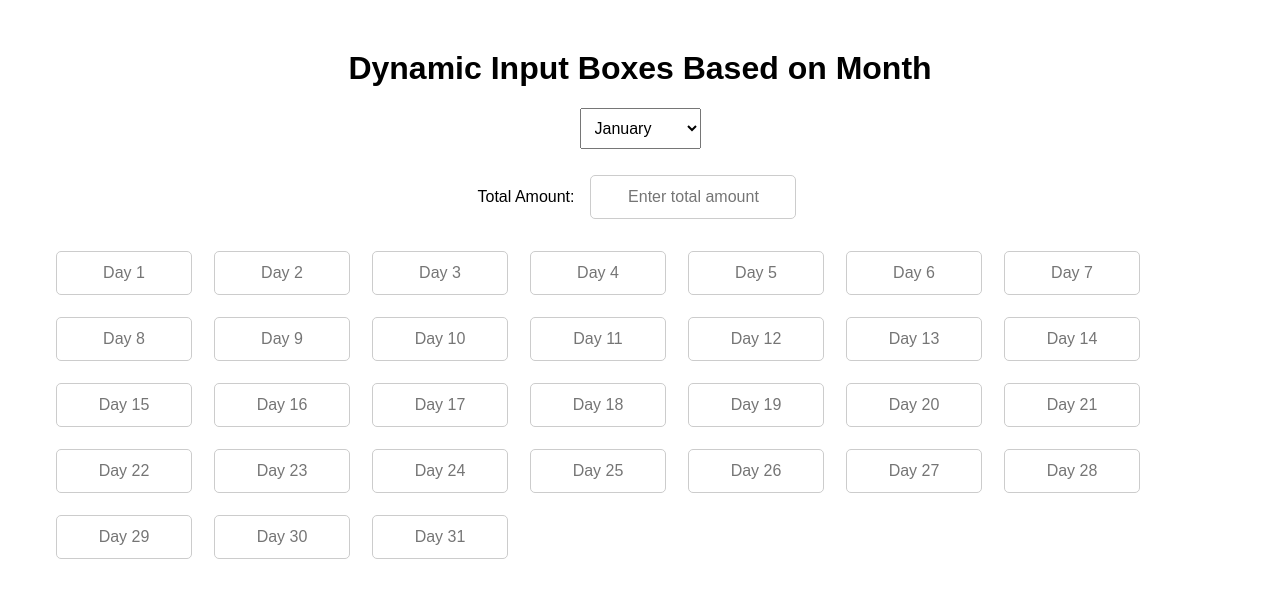
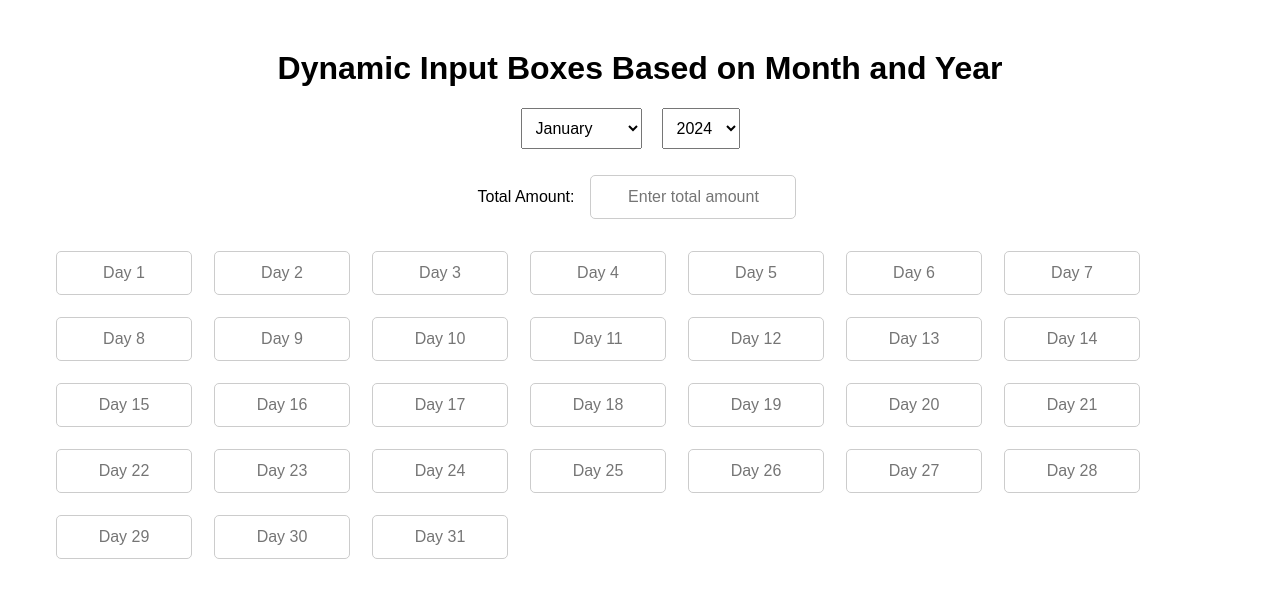
Before and after one commit to chavaleesing/pt-app, a React (Create React App) app: page / in a window 1280 px wide. Shown: the top 598 px of the page. Built offline with nearby package versions, Linux system fonts and the light colour scheme.

Commit message:
[update] monthly input

```diff
--- a/src/App.css
+++ b/src/App.css
@@ -3,11 +3,12 @@
   text-align: center;
   margin: 50px;
 }
-
+.year-select,
 .month-select {
   padding: 10px;
   font-size: 16px;
   margin-bottom: 20px;
+  margin-right: 20px;
 }
 
 .inputs-container {
--- a/src/App.js
+++ b/src/App.js
@@ -1,45 +1,28 @@
 import React, { useState } from 'react';
 import './App.css';
-
-function MonthInputs({ month, onChange }) {
-  const months = [
-    { value: 1, name: 'January' },
-    { value: 2, name: 'February' },
-    { value: 3, name: 'March' },
-    { value: 4, name: 'April' },
-    { value: 5, name: 'May' },
-    { value: 6, name: 'June' },
-    { value: 7, name: 'July' },
-    { value: 8, name: 'August' },
-    { value: 9, name: 'September' },
-    { value: 10, name: 'October' },
-    { value: 11, name: 'November' },
-    { value: 12, name: 'December' },
-  ];
-
-  return (
-    <select value={month} onChange={onChange} className="month-select">
-      {months.map((m) => (
-        <option key={m.value} value={m.value}>{m.name}</option>
-      ))}
-    </select>
-  );
-}
+import MonthInputs from './MonthInputs';
 
 function App() {
+  const currentYear = new Date().getFullYear();
   const [selectedMonth, setSelectedMonth] = useState(1); // Default to January (value: 1)
+  const [selectedYear, setSelectedYear] = useState(currentYear); // Default to current year
   const [inputValues, setInputValues] = useState(Array(31).fill('')); // Default to 31 empty strings
   const [totalAmount, setTotalAmount] = useState('');
 
   const handleMonthChange = (e) => {
     setSelectedMonth(parseInt(e.target.value, 10)); // Parse selected month to integer
-    setInputValues(Array(getDaysInMonth(parseInt(e.target.value, 10))).fill('')); // Reset input values based on selected month
+    setInputValues(Array(getDaysInMonth(parseInt(e.target.value, 10), selectedYear)).fill('')); // Reset input values based on selected month and year
   };
 
-  const getDaysInMonth = (month) => {
+  const handleYearChange = (e) => {
+    setSelectedYear(parseInt(e.target.value, 10)); // Parse selected year to integer
+    setInputValues(Array(getDaysInMonth(selectedMonth, parseInt(e.target.value, 10))).fill('')); // Reset input values based on selected month and year
+  };
+
+  const getDaysInMonth = (month, year) => {
     switch (month) {
       case 2:
-        return 29; // Set max date for February
+        return (year % 4 === 0 && year % 100 !== 0) || year % 400 === 0 ? 29 : 28; // Leap year calculation for February
       case 4:
       case 6:
       case 9:
@@ -69,7 +52,7 @@ function App() {
   };
 
   // Generate input boxes based on numDays
-  const numDays = getDaysInMonth(selectedMonth);
+  const numDays = getDaysInMonth(selectedMonth, selectedYear);
   const inputs = [];
   for (let i = 0; i < numDays; i++) {
     inputs.push(
@@ -86,8 +69,13 @@ function App() {
 
   return (
     <div className="App">
-      <h1>Dynamic Input Boxes Based on Month</h1>
-      <MonthInputs month={selectedMonth} onChange={handleMonthChange} />
+      <h1>Dynamic Input Boxes Based on Month and Year</h1>
+      <MonthInputs
+        month={selectedMonth}
+        year={selectedYear}
+        onChangeMonth={handleMonthChange}
+        onChangeYear={handleYearChange}
+      />
       <div className="total-amount">
         <label>Total Amount:</label>
         <input
--- /dev/null
+++ b/src/MonthInputs.js
@@ -0,0 +1,38 @@
+import React from 'react';
+
+function MonthInputs({ month, year, onChangeMonth, onChangeYear }) {
+  const months = [
+    { value: 1, name: 'January' },
+    { value: 2, name: 'February' },
+    { value: 3, name: 'March' },
+    { value: 4, name: 'April' },
+    { value: 5, name: 'May' },
+    { value: 6, name: 'June' },
+    { value: 7, name: 'July' },
+    { value: 8, name: 'August' },
+    { value: 9, name: 'September' },
+    { value: 10, name: 'October' },
+    { value: 11, name: 'November' },
+    { value: 12, name: 'December' },
+  ];
+
+  const currentYear = new Date().getFullYear();
+  const years = Array.from({ length: 10 }, (_, index) => currentYear - index); // Generate years for a decade
+
+  return (
+    <div>
+      <select value={month} onChange={onChangeMonth} className="month-select">
+        {months.map((m) => (
+          <option key={m.value} value={m.value}>{m.name}</option>
+        ))}
+      </select>
+      <select value={year} onChange={onChangeYear} className="year-select">
+        {years.map((y) => (
+          <option key={y} value={y}>{y}</option>
+        ))}
+      </select>
+    </div>
+  );
+}
+
+export default MonthInputs;
```
